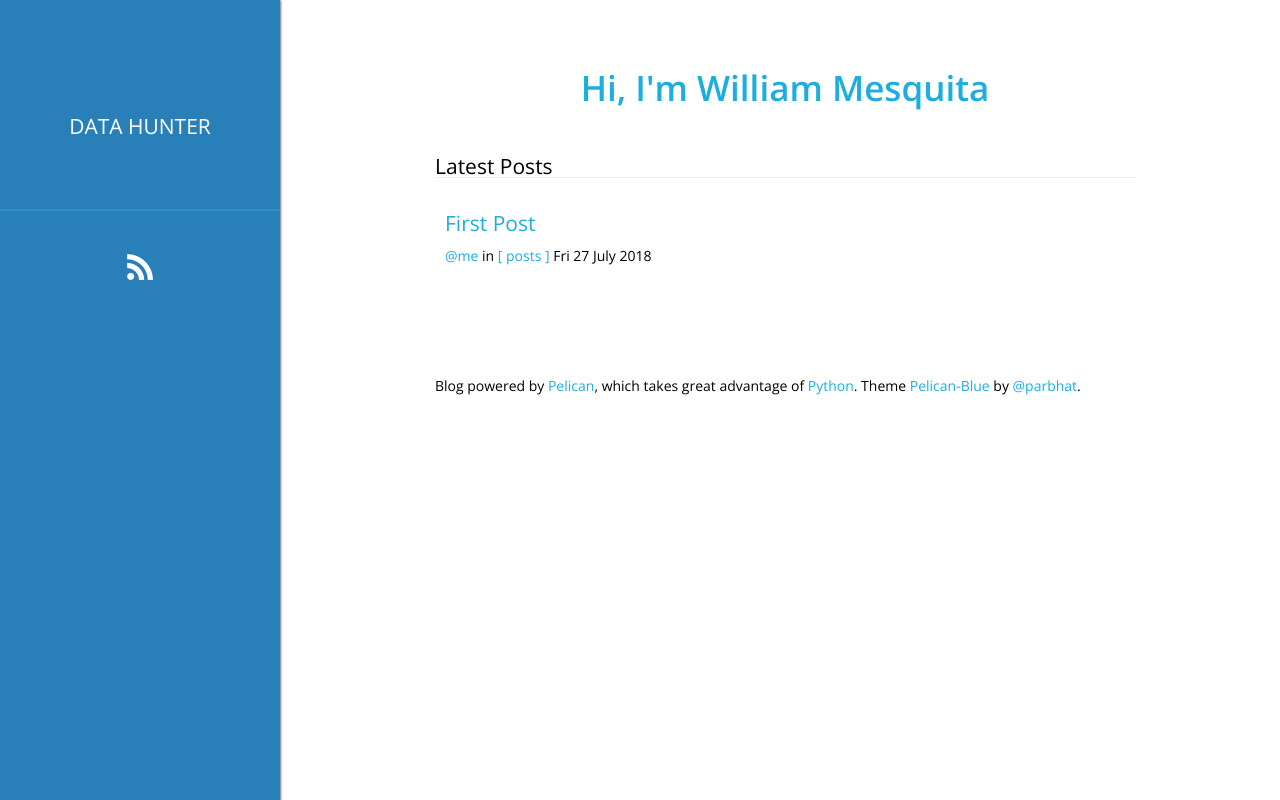
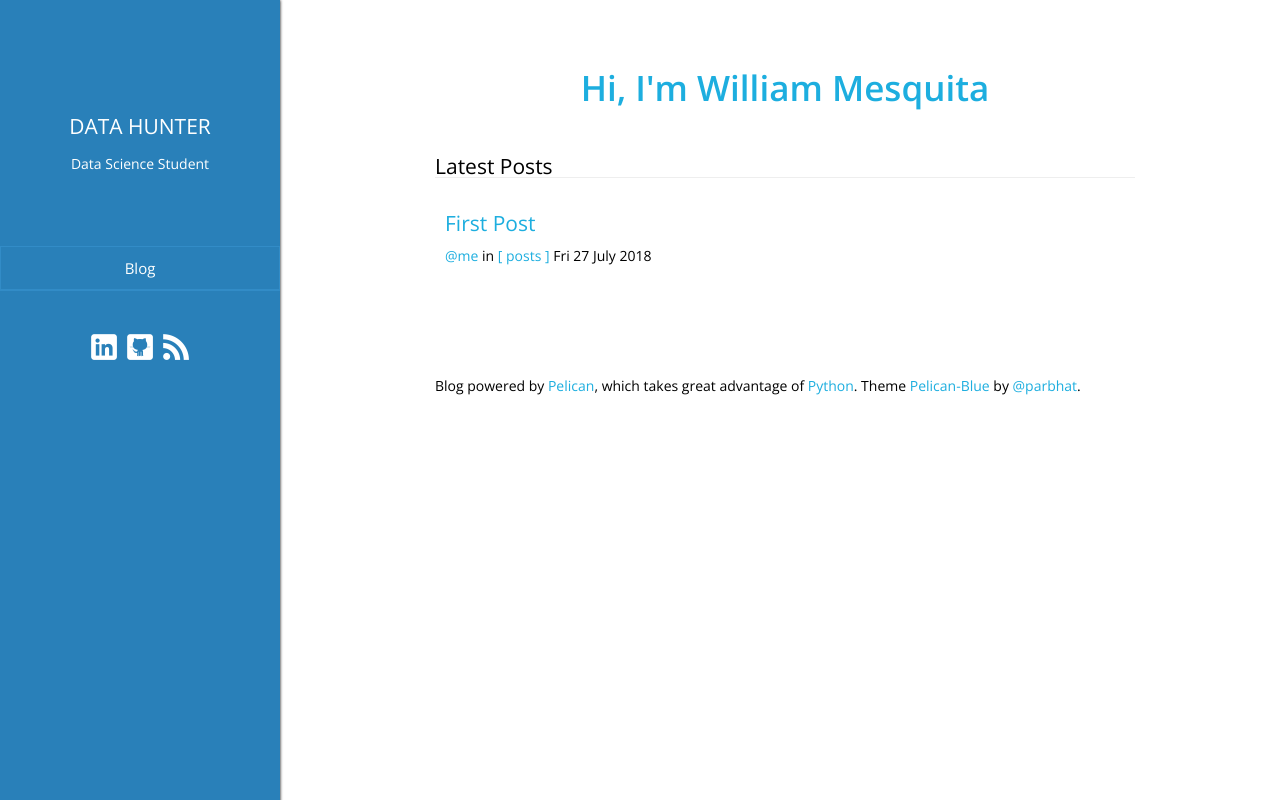
Before and after one commit to 3rd0s/3rd0s.github.io, a plain HTML site: page index.html in a window 1280 px wide. Drawn offline with nearby package versions, Linux system fonts and the light colour scheme.

Commit message:
Update documentation

```diff
--- a/index.html
+++ b/index.html
@@ -3,7 +3,7 @@
 <head>
   <meta charset="utf-8">
   <!-- Site Meta Data -->
-  <title> Data Hunter |  </title>
+  <title> Data Hunter | Data Science Student </title>
   <meta name="viewport" content="width=device-width, initial-scale=1">
   <meta name="description" content="">
   <meta name="author" content="William Mesquita">
@@ -31,11 +31,11 @@
 <meta name="twitter:creator" content="">
 <meta name="twitter:url" content="https://3rd0s.github.io">
 <meta name="twitter:title" content="Data Hunter">
-<meta name="twitter:description" content="">
+<meta name="twitter:description" content="Data Science Student">
 
 <!-- Facebook Meta Data -->
 <meta property="og:title" content="Data Hunter" />
-<meta property="og:description" content="" />
+<meta property="og:description" content="Data Science Student" />
 <meta property="og:image" content="" />
 </head>
 
@@ -44,18 +44,22 @@
   <aside>
     <!--<center><a href="https://3rd0s.github.io"><img id="avatar" src=""></a></center>-->
     <h1>Data Hunter</h1>
+      <p>Data Science Student</p>
     <br>
 
 
     <nav class="nav">
       <ul class="list-bare">
 
+          <li><a class="nav__link" href="">Blog</a></li>
 
 
       </ul>
     </nav>
 
     <p class="social">
+        <a href="https://www.linkedin.com/in/williammesquita" target="_blank" ><img src="https://3rd0s.github.io/theme/images/icons/linkedin.png"></a>
+        <a href="https://github.com/3rd0s" target="_blank" ><img src="https://3rd0s.github.io/theme/images/icons/github.png"></a>
       <a href="https://3rd0s.github.io/feeds/all.atom.xml" rel="alternate">
         <img src="https://3rd0s.github.io/theme/images/icons/rss.png"></a>
     </p>
```
Also changed, not shown: archives.html (+5 -1 lines), author/me.html (+6 -2 lines), authors.html (+4 -0 lines), categories.html (+5 -1 lines), category/posts.html (+6 -2 lines), first-post.html (+4 -0 lines), tag/python.html (+6 -2 lines), tags.html (+5 -1 lines).
